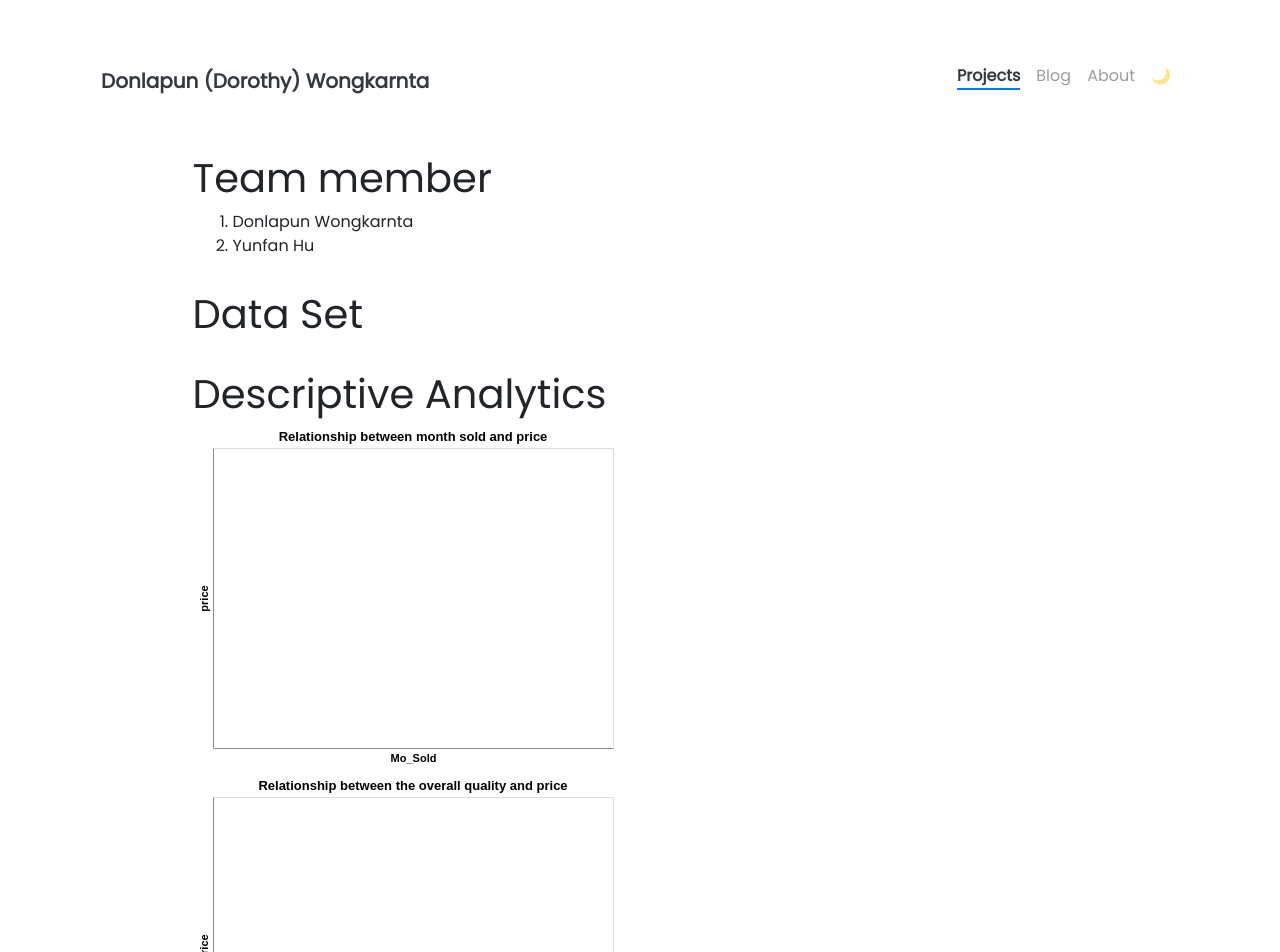
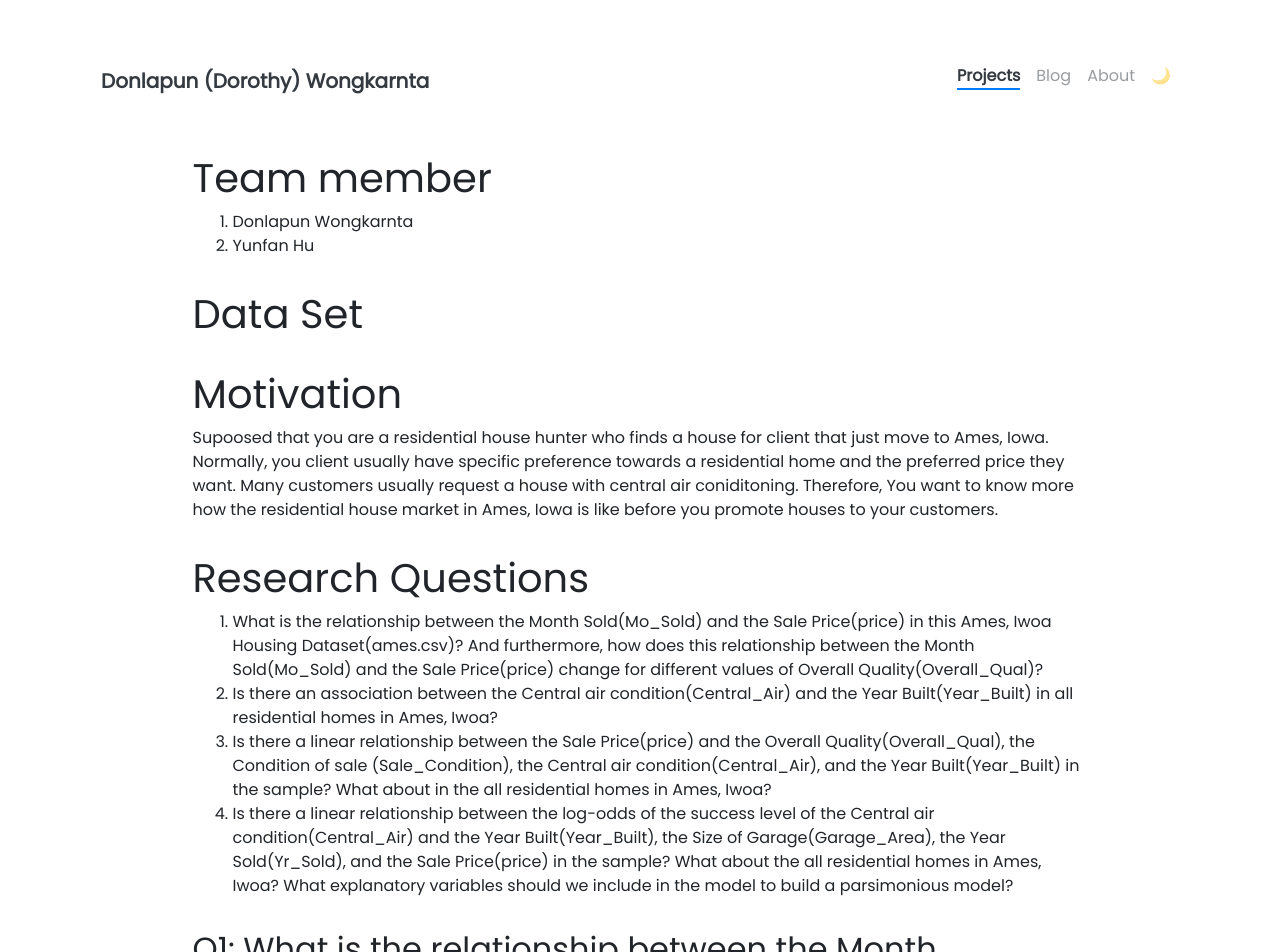
Before and after one commit to Donlapun/donlapun.github.io, a Jekyll site: the page built from _projects/house_price.md, in a window 1280 px wide and 1400 px high. Shown: the top 952 px of the window. Built offline with Jekyll 4.4.1, drawn with Linux system fonts in a browser that asks for light colours; nearby versions of some CDN libraries; some of the changed text lies outside the part shown.

Commit message:
Update house_price.md

```diff
--- a/_projects/house_price.md
+++ b/_projects/house_price.md
@@ -17,11 +17,20 @@ custom_js:
 
 # Data Set
 
-# Descriptive Analytics
+# Motivation
+Supoosed that you are a residential house hunter who finds a house for client that just move to Ames, Iowa. Normally, you client usually have specific preference towards a residential home and the preferred price they want. Many customers usually request a house with central air coniditoning. Therefore, You want to know more how the residential house market in Ames, Iowa is like before you promote houses to your customers.
 
+# Research Questions
+1. What is the relationship between the Month Sold(Mo_Sold) and the Sale Price(price) in this Ames, Iwoa Housing Dataset(ames.csv)? And furthermore, how does this relationship between the Month Sold(Mo_Sold) and the Sale Price(price) change for different values of Overall Quality(Overall_Qual)?
+2. Is there an association between the Central air condition(Central_Air) and the Year Built(Year_Built) in all residential homes in Ames, Iwoa?
+3. Is there a linear relationship between the Sale Price(price) and the Overall Quality(Overall_Qual), the Condition of sale (Sale_Condition), the Central air condition(Central_Air), and the Year Built(Year_Built) in the sample? What about in the all residential homes in Ames, Iwoa?
+4. Is there a linear relationship between the log-odds of the success level of the Central air condition(Central_Air) and the Year Built(Year_Built), the Size of Garage(Garage_Area), the Year Sold(Yr_Sold), and the Sale Price(price) in the sample? What about the all residential homes in Ames, Iwoa? What explanatory variables should we include in the model to build a parsimonious model?
+
+
+## Q1: What is the relationship between the Month Sold(Mo_Sold) and the Sale Price(price) in this Ames, Iwoa Housing Dataset(ames.csv)? And furthermore, how does this relationship between the Month Sold(Mo_Sold) and the Sale Price(price) change for different values of Overall Quality(Overall_Qual)?
 
 <vegachart schema-url="{{ site.baseurl }}/assets/json/month_price.json" style="width: 100%"></vegachart>
 
 <vegachart schema-url="{{ site.baseurl }}/assets/json/qual_price.json" style="width: 100%"></vegachart>
 
-![Month_price_Quality Plot](assets/pngs/mon_price_qual_plot.png)
+![Month_price_Quality Plot](/assets/pngs/mon_price_qual_plot.png)
```
